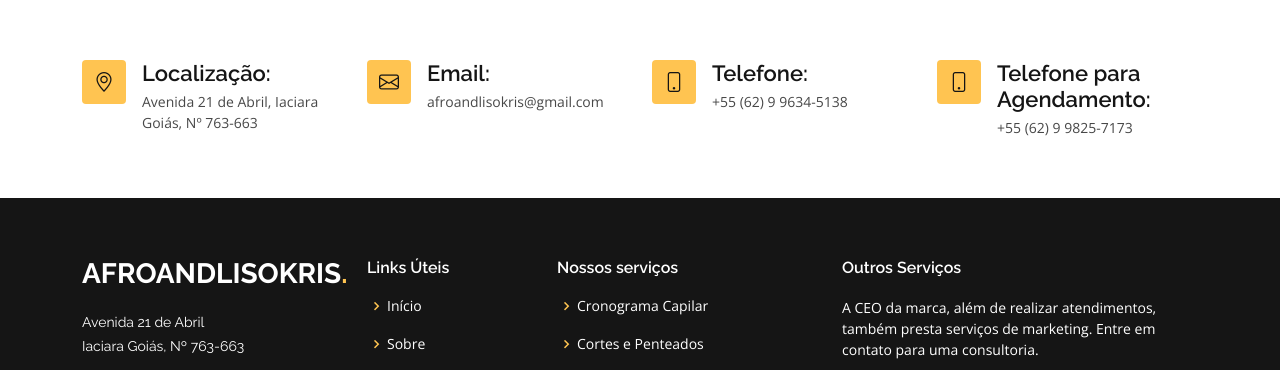
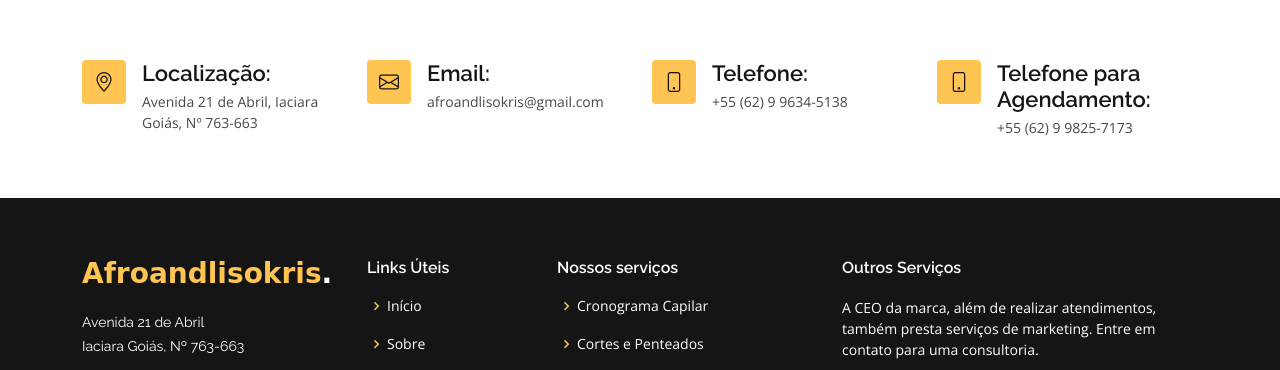
Before and after one commit to Euristenede/dassois, a plain HTML site: page index.html in a window 1280 px wide. Shown: the part 7794-8164 px from the top of the page. Drawn offline with nearby package versions, Linux system fonts and the light colour scheme.

Commit message:
Ajuste na logo do roda-pé

```diff
--- a/assets/css/style.css
+++ b/assets/css/style.css
@@ -1238,10 +1238,11 @@ section {
   padding: 2px 0 2px 0;
   line-height: 1;
   font-weight: 700;
-  text-transform: uppercase;
+  color: #ffc451;
+  font-family: cursive;
 }
 #footer .footer-top .footer-info h3 span {
-  color: #ffc451;
+  color: #fff;
 }
 #footer .footer-top .footer-info p {
   font-size: 14px;
```
Also changed, not shown: 1 other file.
